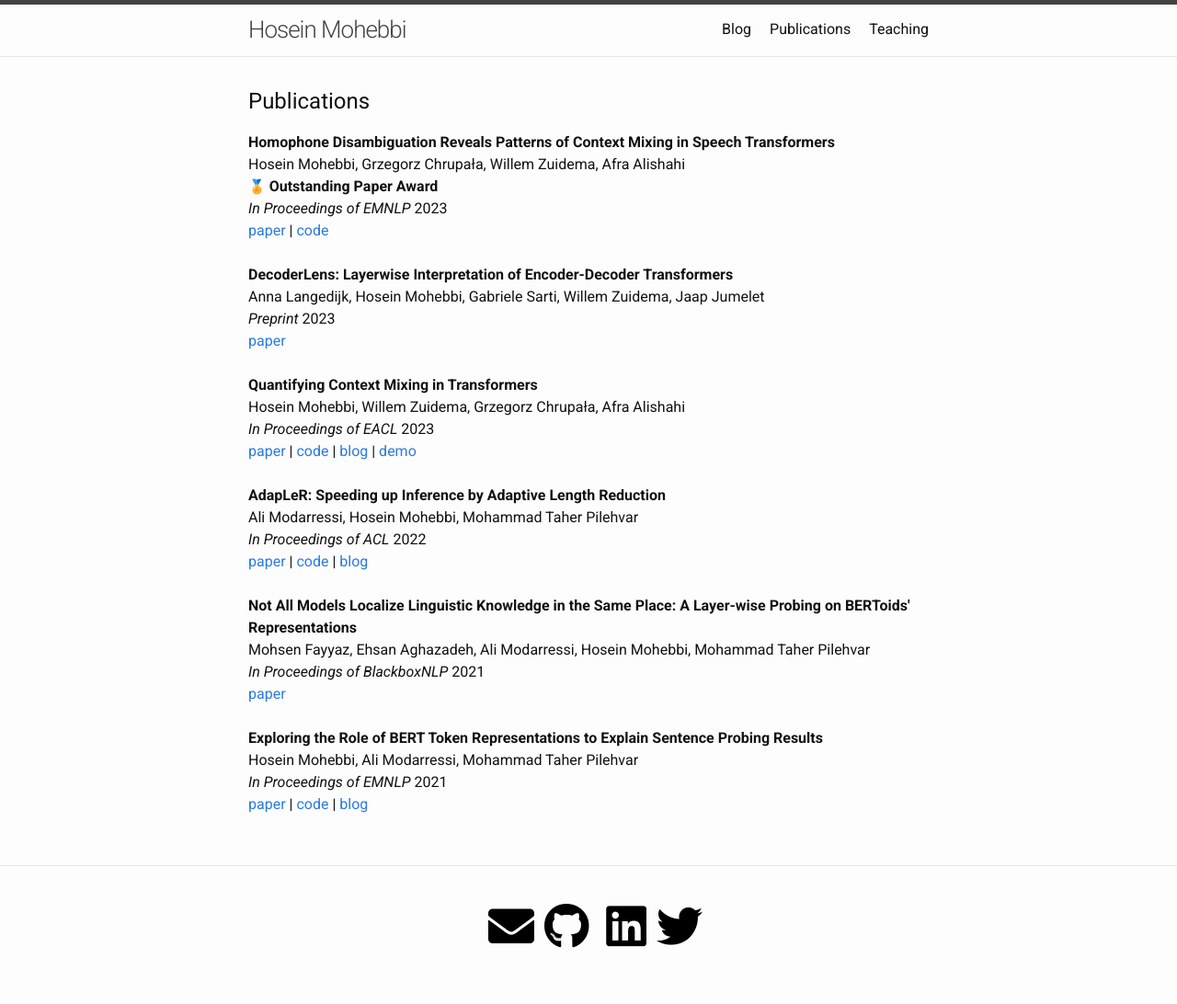
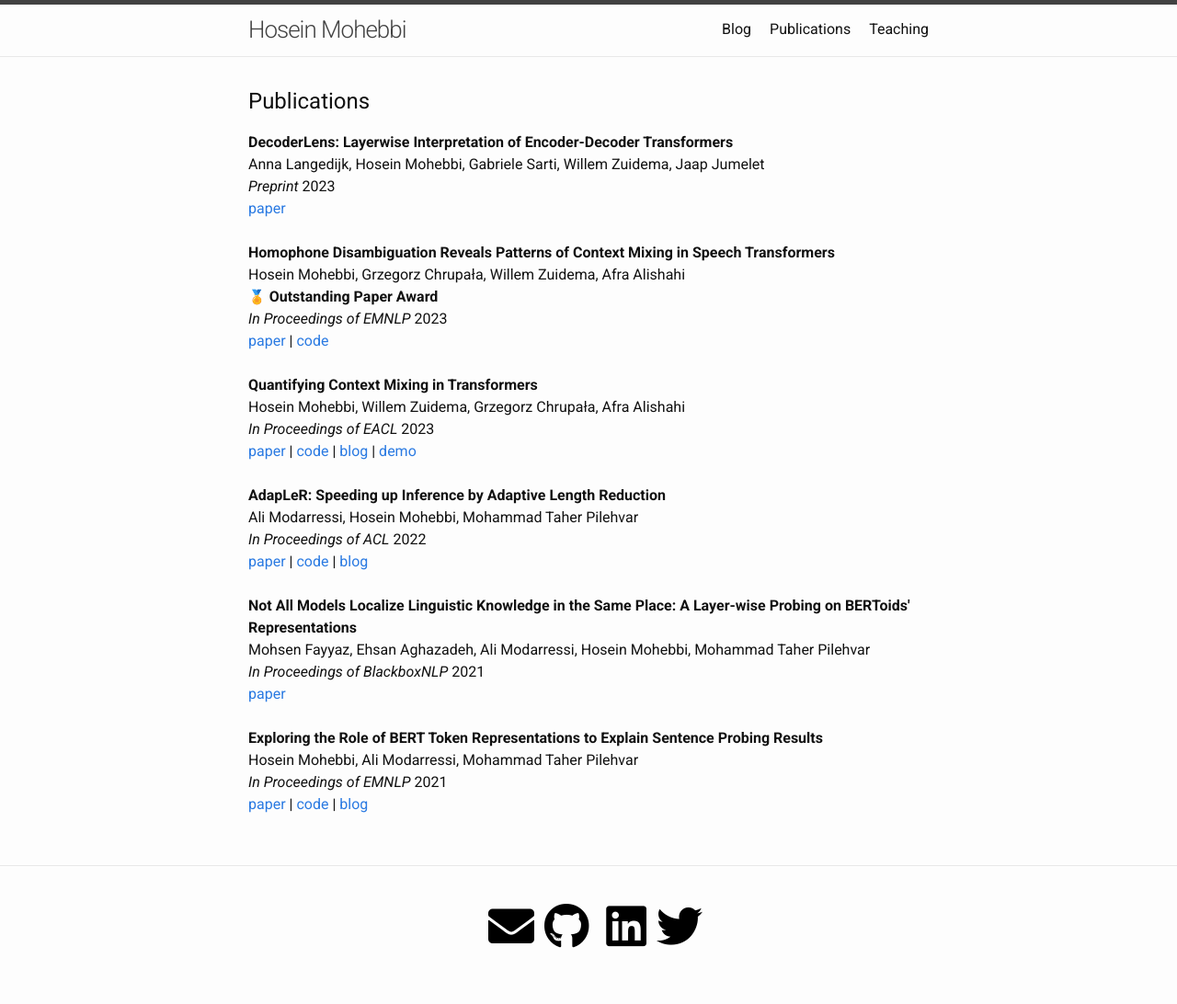
Before and after one commit to hmohebbi/hmohebbi.github.io, a Jekyll site: the page built from publications.md, in a window 1280 px wide. Shown: the whole page at 92% size. Built offline with Jekyll 4.4.1, drawn with Linux system fonts in a browser that asks for light colours; a style sheet for code colours, icons or effects is not loaded.

Commit message:
Update publications.md

```diff
--- a/publications.md
+++ b/publications.md
@@ -7,19 +7,19 @@ permalink: /publications/
 ## Publications
 
 <ui>
+<b>DecoderLens: Layerwise Interpretation of Encoder-Decoder Transformers</b>
+<br>Anna Langedijk, Hosein Mohebbi, Gabriele Sarti, Willem Zuidema, Jaap Jumelet<br>
+<i>Preprint</i> 2023<br>
+<a href="https://arxiv.org/abs/2310.03686" target="_blank">paper</a>
+<br><br>
+</ui>
+
+<ui>
 <b>Homophone Disambiguation Reveals Patterns of Context Mixing in Speech Transformers</b>
 <br>Hosein Mohebbi, Grzegorz Chrupała, Willem Zuidema, Afra Alishahi<br>
 <span class="emoji">🏅</span> <b>Outstanding Paper Award</b><br>
 <i>In Proceedings of EMNLP</i> 2023<br>
 <a href="https://arxiv.org/abs/2310.09925" target="_blank">paper</a> | <a href="https://github.com/hmohebbi/ContextMixingASR" target="_blank">code</a>
-<br><br>
-</ui>
-
-<ui>
-<b>DecoderLens: Layerwise Interpretation of Encoder-Decoder Transformers</b>
-<br>Anna Langedijk, Hosein Mohebbi, Gabriele Sarti, Willem Zuidema, Jaap Jumelet<br>
-<i>Preprint</i> 2023<br>
-<a href="https://arxiv.org/abs/2310.03686" target="_blank">paper</a>
 <br><br>
 </ui>
 
```
